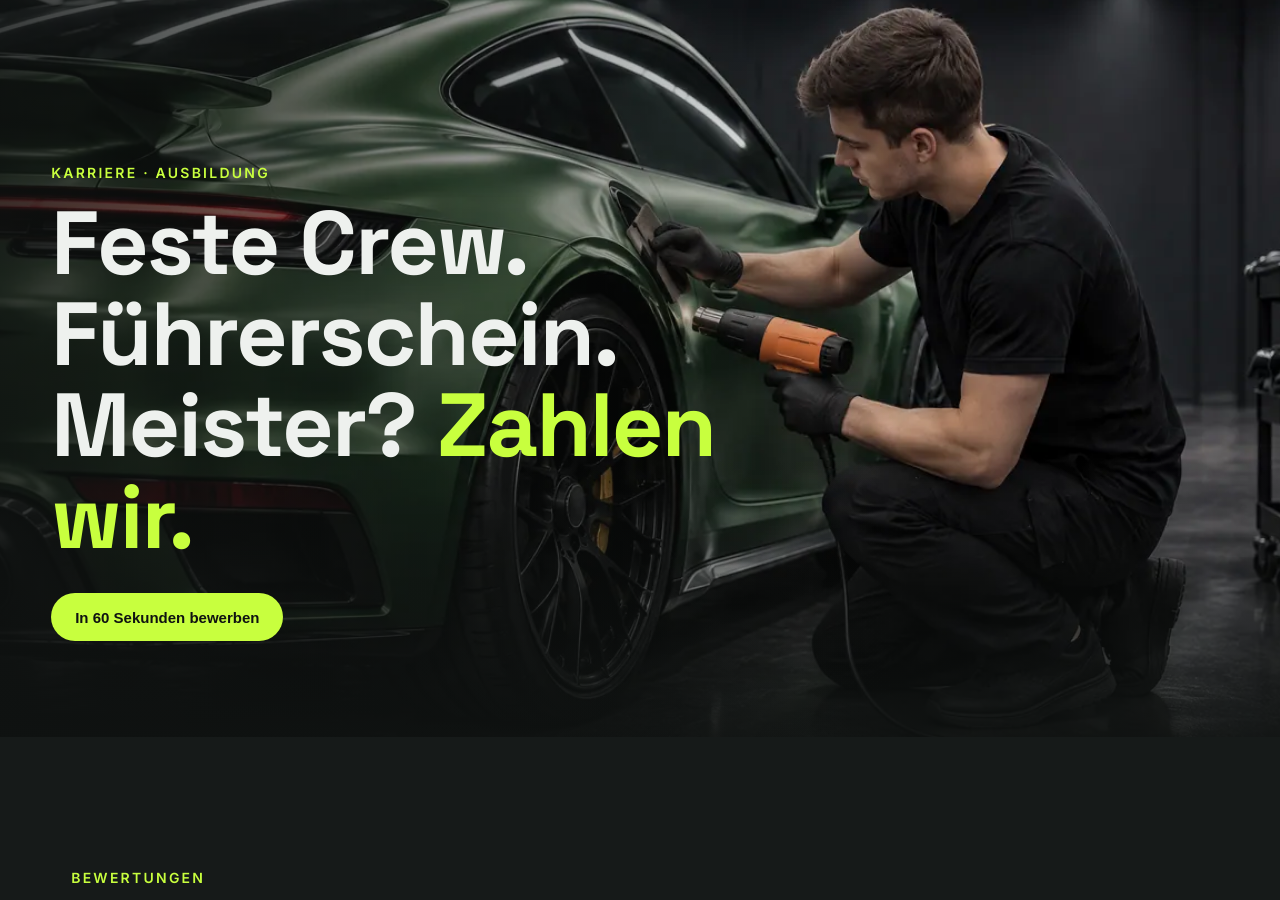
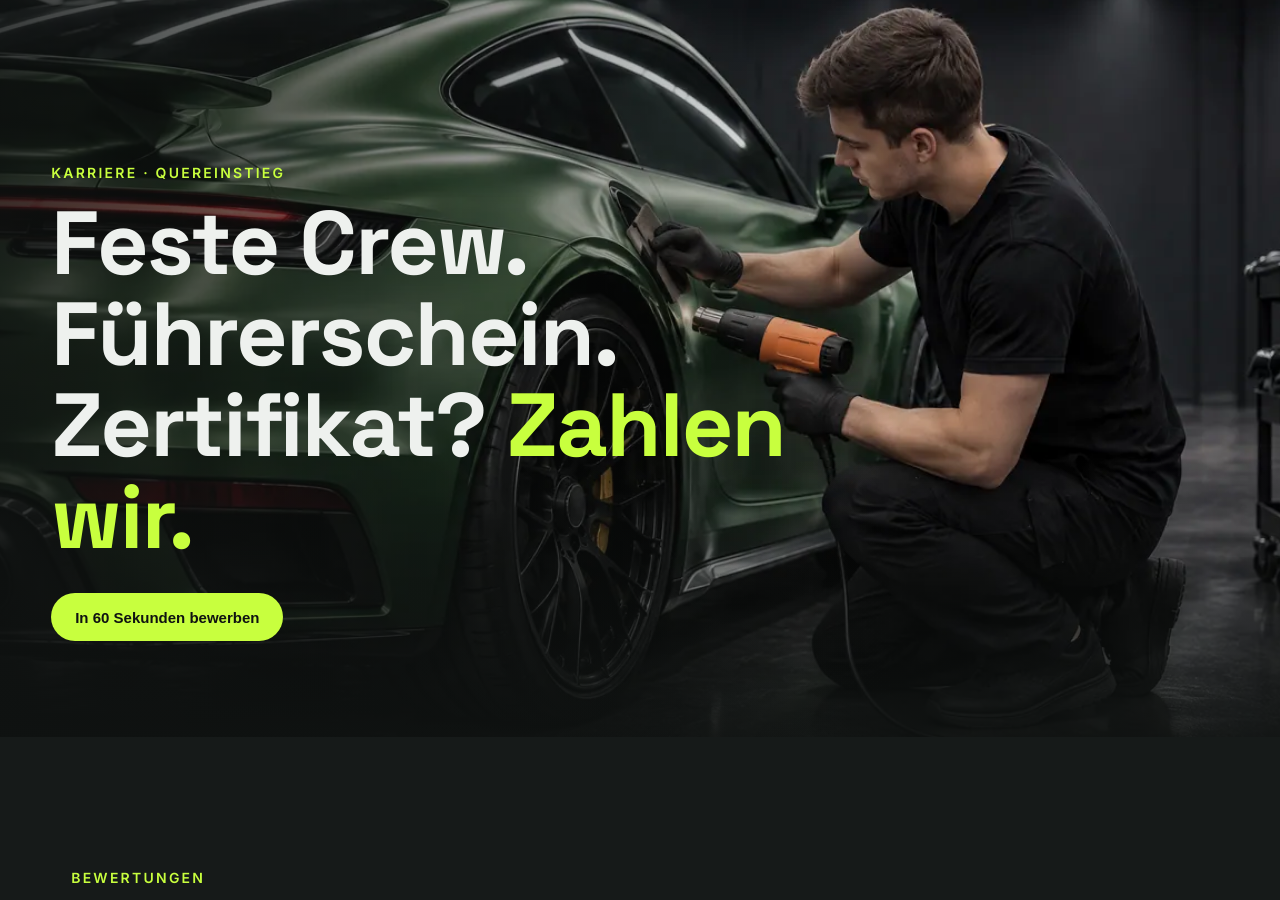
Before and after one commit to Engelstraenen/folienwerk-site, a plain HTML site: page site/index.html in a window 1280 px wide. Shown: the part 10493-11393 px from the top of the page. Drawn offline with Linux system fonts and the light colour scheme.

Commit message:
Karriere: kein Meister, Quereinstieg + Zertifikat
Co-Authored-By: Claude Opus 5.5 <noreply@anthropic.com>

```diff
--- a/site/index.html
+++ b/site/index.html
@@ -177,11 +177,11 @@
   <img class="pic-img" src="assets/img/ff9.webp" srcset="assets/img/ff9-m.webp 1280w, assets/img/ff9.webp 2560w" sizes="100vw" alt="Junger Folierer erwärmt mit dem Föhn eine Kante am grünen Sportwagen" loading="lazy">
   <div class="shade"></div>
   <div class="career-copy">
-    <p class="kicker">Karriere · Ausbildung</p>
+    <p class="kicker">Karriere · Quereinstieg</p>
     <div class="kinetic">
       <p class="k">Feste Crew.</p>
       <p class="k">Führerschein.</p>
-      <p class="k">Meister? <span class="acc">Zahlen wir.</span></p>
+      <p class="k">Zertifikat? <span class="acc">Zahlen wir.</span></p>
     </div>
     <button class="btn" id="applyBtn" type="button">In 60 Sekunden bewerben</button>
   </div>
@@ -245,7 +245,7 @@
     <p class="kicker">In 60 Sekunden bewerben</p>
     <h3 id="applyH">Kein Anschreiben. Nur drei Fragen.</h3>
     <form class="form" data-demo>
-      <label>Ich interessiere mich für<select><option>Ausbildung Fahrzeuglackierer/in – Folie</option><option>Folierer/in (Quereinstieg)</option><option>Werkstatt-Helfer/in</option></select></label>
+      <label>Ich interessiere mich für<select><option>Folierer/in (Quereinstieg, wir lernen dich an)</option><option>Ausbildung Fahrzeuglackierer/in</option><option>Ausbildung Schilder- und Lichtreklamehersteller/in</option><option>Werkstatt-Helfer/in</option></select></label>
       <label>Name<input type="text" autocomplete="off"></label>
       <label>Telefon (wir rufen zurück)<input type="tel" autocomplete="off"></label>
       <button class="btn" type="submit">Abschicken</button>
```
Also changed, not shown: 2 other files.
